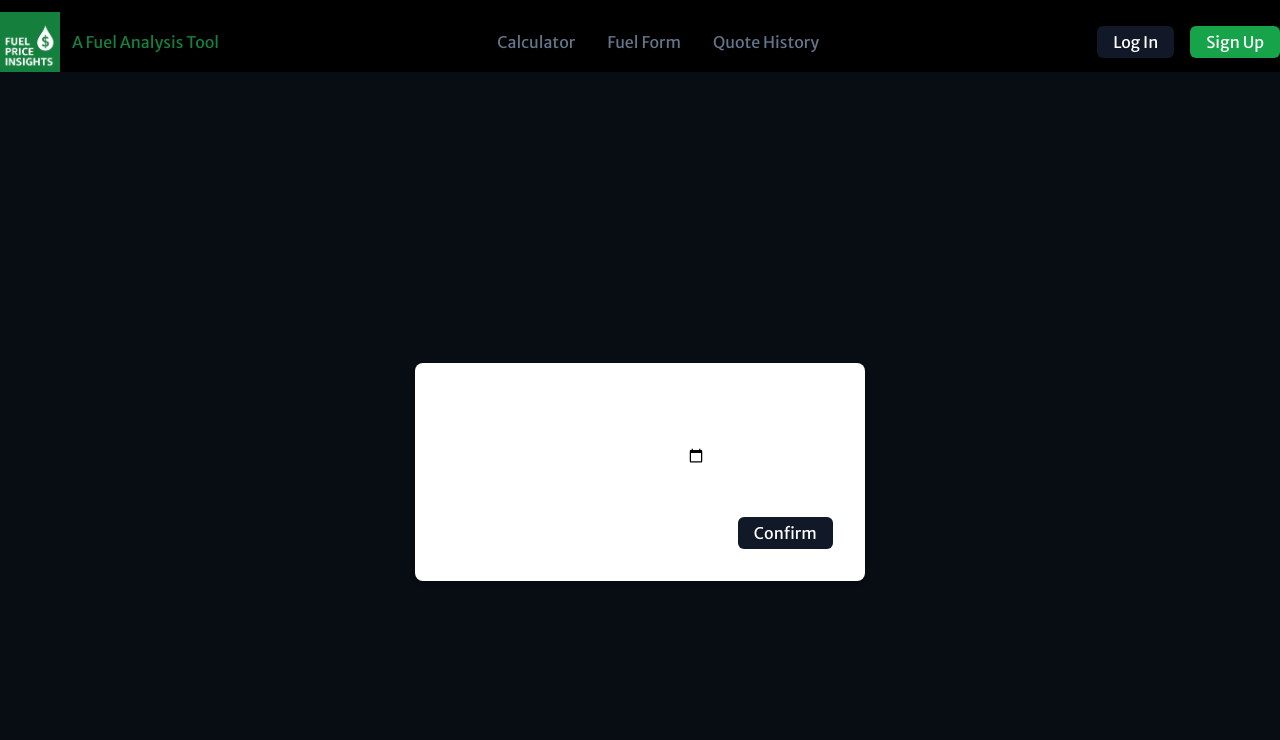
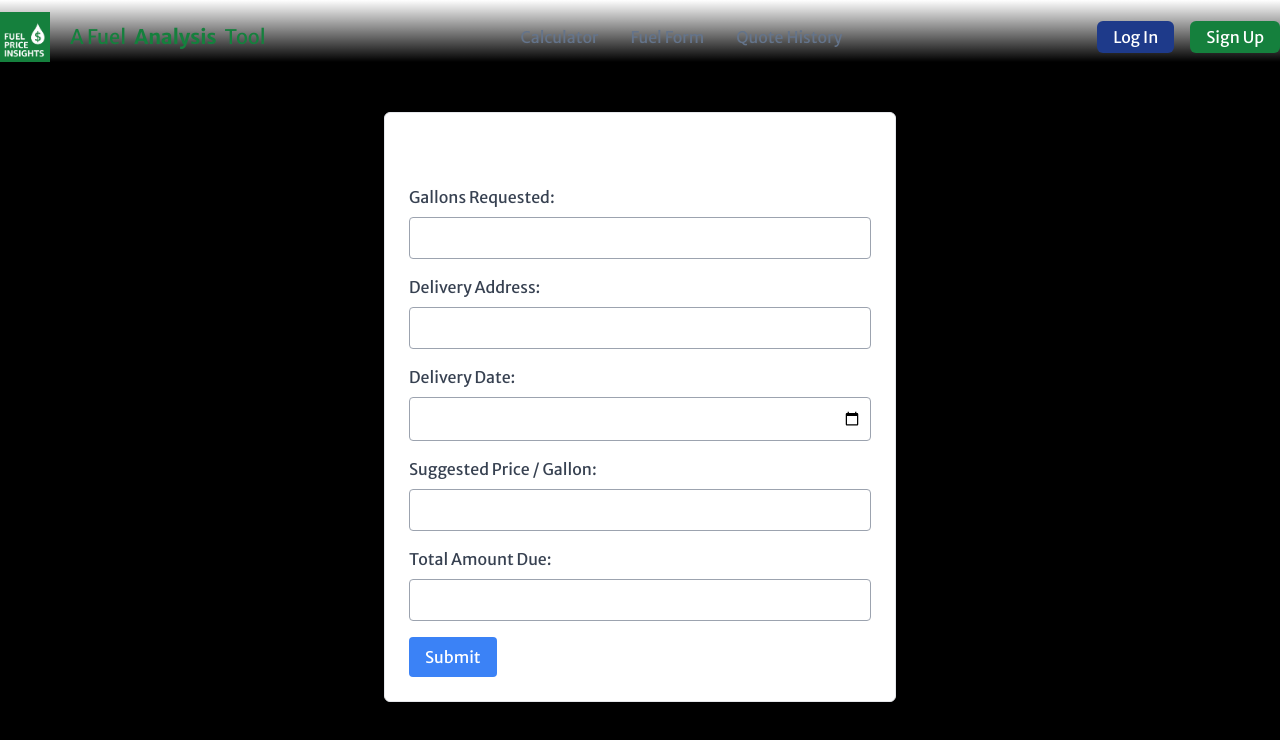
Before and after one commit to caoboyeehaw/fuel-price-insights, a Next.js app: page /fuelform in a window 1280 px wide. Shown: the top 740 px of the page. Built offline with nearby package versions, Linux system fonts and the light colour scheme.

Commit message:
large frontend-overhaul

```diff
--- a/src/components/Navbar.tsx
+++ b/src/components/Navbar.tsx
@@ -3,33 +3,39 @@ import Image from 'next/image';
 
 const Navbar = () => {
   return (
-    <div className="container mx-auto mt-3">
-      <nav className="flex justify-between items-center">
+    <div className="fixed top-0 left-0 right-0 z-10">
+      <div className="container mx-auto pt-3 bg-gradient-to-b from-white to-white/0 bg-opacity-100"> {/* Added bg-gradient-to-b and bg-opacity-90 classes */}
+        <div className="flex justify-center items-center">
+          <nav className="flex justify-between items-center w-full">
             <div>
               <Link href="/">
-          <div className="font textxl text-green-700 flex items-center">
-            <Image src="/FPI_Logo.png" alt="Logo" width={60} height={60} />
-            <span className="ml-3">A Fuel Analysis Tool</span>
+                <div className="text-xl text-green-700 flex items-center">
+                  <Image src="/FPI_Logo.png" alt="Logo" width={50} height={50} />
+                  <div className="ml-5 flex flex-nowrap">
+                    <p className="mr-2">A&nbsp;Fuel</p>
+                    <p className="font-bold mr-2">Analysis</p>
+                    <p>Tool</p>
+                  </div>
                 </div>
               </Link>
             </div>
-
             <div>
               <Link className="text-md rounded-lg px-4 py-2 text-slate-500 hover:text-black" href="/calculator">Calculator</Link>
               <Link className="text-md rounded-lg px-4 py-2 text-slate-500 hover:text-black" href="/fuelform">Fuel Form</Link>
               <Link className="text-md rounded-lg px-4 py-2 text-slate-500 hover:text-black" href="/quotehistory">Quote History</Link>
             </div>
             <div className="flex space-x-4 items-center">
-
-          <Link className="text-md flex items-center rounded-md px-4 py-1 bg-gray-900 hover:bg-gray-800 text-white" href="/login">
+              <Link className="text-md flex items-center rounded-md px-4 py-1 bg-blue-900 hover:bg-blue-800 text-white" href="/login">
                 <span className="mx-auto">Log In</span>
               </Link>
-          <Link className="text-md flex items-center rounded-md hover:shadow-none px-4 py-1 bg-green-600 hover:bg-green-500 text-white" href="/signup">
+              <Link className="text-md flex items-center rounded-md hover:shadow-none px-4 py-1 bg-green-700 hover:bg-green-600 text-white" href="/signup">
                 <span className="mx-auto">Sign Up</span>
               </Link>
             </div>
           </nav>
         </div>
+      </div>
+    </div>
   );
 };
 
--- a/src/pages/calculator.tsx
+++ b/src/pages/calculator.tsx
@@ -1,14 +1,96 @@
+import { useState } from 'react';
+import { useForm } from 'react-hook-form';
 import Navbar from '../components/Navbar';
 
-export default function calculator() {
+export default function Calculator() {
+
+  const [form, setForm] = useState({
+    gallonsRequested: '',
+    deliveryState: '',
+    rateHistory: false,
+  });
+
+  const [quote, setQuote] = useState({
+    suggestedPrice: 0,
+    totalAmountDue: 0
+  });
+
+  const handleInputChange = (event) => {
+    const {name, value} = event.target;
+    setForm({
+      ...form,
+      [name]: value
+    });
+  }
+
+  const handleGetQuote = () => {
+
+    const currentPrice = 1.50;
+    let margin = currentPrice;
+
+    const locationFactor = form.deliveryState === 'Texas' ? 0.02 : 0.04;
+
+    const rateHistoryFactor = form.rateHistory ? 0.01 : 0;
+
+    const gallonsRequested = parseInt(form.gallonsRequested);
+    const gallonsRequestedFactor = gallonsRequested > 1000 ? 0.02 : 0.03;
+
+    const companyProfitFactor = 0.1;
+
+    margin *= (locationFactor - rateHistoryFactor + gallonsRequestedFactor + companyProfitFactor);
+
+    const suggestedPrice = currentPrice + margin;
+
+
+    const totalAmountDue = suggestedPrice * gallonsRequested;
+
+    // Update quote state
+    setQuote({
+      suggestedPrice: suggestedPrice,
+      totalAmountDue: totalAmountDue
+    });
+  }
+
   return (
-    <div className="flex flex-col">
+    <div className="flex flex-col min-h-screen py-20">
       <Navbar />
-      <div className="flex justify-center h-screen">
-        <div className="container mx-auto">
-          This is the showcase page with the quick free-tier calculator
+      <div className="flex flex-col items-center justify-start p-4">
+        <div className="w-full max-w-lg mt-4 border border-gray-200 rounded-md bg-white p-6 shadow-lg">
+          <h1 className="text-2xl font-bold mb-4 text-center">
+            Fuel Quote Calculator
+          </h1>
+
+          <form>
+            <div className="mb-4">
+              <label className="block text-gray-700 font-medium mb-2">
+                Gallons Requested:
+              </label>
+
+              <input
+                className="border border-gray-400 p-2 w-full rounded"
+                name="gallonsRequested"
+                value={form.gallonsRequested}
+                onChange={handleInputChange}
+              />
+            </div>
+            <div className="flex justify-between">
+              <button
+                className="bg-blue-500 hover:bg-blue-600 text-white py-2 px-4 rounded focus:outline-none focus:shadow-outline"
+                onClick={handleGetQuote}
+              >
+                Get Quote
+              </button>
+
+              <button
+                className="bg-blue-500 hover:bg-blue-600 text-white py-2 px-4 rounded focus:outline-none focus:shadow-outline"
+              >
+                Submit Quote
+              </button>
+            </div>
+          </form>
         </div>
       </div>
     </div>
   );
-};
+
+}
--- a/src/pages/fuelform.tsx
+++ b/src/pages/fuelform.tsx
@@ -1,77 +1,92 @@
 import { useForm } from 'react-hook-form';
 import Navbar from '../components/Navbar';
 
+const Fuel_quote = () => {
+  const { register, handleSubmit, formState: { errors } } = useForm();
 
-const Fuel_quote = () => {
-    const {register, handleSubmit, formState: {errors} } = useForm();
-
-    const onSubmit = async (data) => {
-      // data includes all the form values
-      console.log(data);
-
-      const response = await fetch('api/fuelquote', {
-          method: 'POST',
-          headers: {
-              'Content-Type': 'application/json',
-          },
-          body: JSON.stringify(data), // this is the form data
-      });
-
-      if (response.ok) {
-          // Handle success
-          const responseData = await response.json();
-          console.log(responseData);
-      } else {
-          const errorData = await response.json();
-          // Handle error, maybe display the errorData to user
-          console.log(errorData);
-      }
-  }
+  const onSubmit = async (data) => {
+    // submit form data
+  };
 
   return (
-    <div className="flex flex-col">
-        <Navbar />
-        <div className="flex items-center justify-center h-screen bg-opacity-50 bg-gray-900">
-            <div className="bg-white p-8 rounded-lg shadow-md flex flex-col">
+    <div className="flex flex-col min-h-screen py-20">
+      <Navbar />
+      <div className="flex flex-col items-center justify-start p-4">
+        <div className="w-full max-w-lg mt-4 border border-gray-200 rounded-md bg-white p-6 shadow-lg">
+          <h1 className="text-2xl font-bold mb-4 text-center">
+            Fuel Quote Form
+          </h1>
           <form onSubmit={handleSubmit(onSubmit)}>
 
-            <div>
-              <label>Gallons Requested:</label>
-              <input {...register('GallonNeeded', { required: true })} />
-              {errors.GallonNeeded && <p>This field is required</p>}
+            <div className="mb-4">
+              <label className="block text-gray-700 font-medium mb-2">
+                Gallons Requested:
+              </label>
+              <input
+                className="border border-gray-400 p-2 w-full rounded"
+                {...register('GallonNeeded', { required: true })}
+              />
+              {errors.GallonNeeded && <p className="text-red-500">This field is required</p>}
             </div>
 
-            <div>
-                <label>Delivery Address:</label>
-                <input type="text" {...register('deliveryAddress')}/>
+            <div className="mb-4">
+              <label className="block text-gray-700 font-medium mb-2">
+                Delivery Address:
+              </label>
+              <input
+                className="border border-gray-400 p-2 w-full rounded"
+                type="text"
+                {...register('deliveryAddress')}
+              />
             </div>
 
-            <div>
-                <label>Delivery Date:</label>
-                <input type="date" {...register('deliveryDate', {required: true})} />
-                {errors.deliveryDate && <p>This field is required</p>}
+            <div className="mb-4">
+              <label className="block text-gray-700 font-medium mb-2">
+                Delivery Date:
+              </label>
+              <input
+                className="border border-gray-400 p-2 w-full rounded"
+                type="date"
+                {...register('deliveryDate', {required: true})}
+              />
+              {errors.deliveryDate && <p className="text-red-500">This field is required</p>}
             </div>
 
-            <div>
-              <label>Suggested Price / Gallon:</label>
-              <input type="number" {...register('ppg')} readOnly />
+            <div className="mb-4">
+              <label className="block text-gray-700 font-medium mb-2">
+                Suggested Price / Gallon:
+              </label>
+              <input
+                className="border border-gray-400 p-2 w-full rounded"
+                type="number"
+                {...register('ppg')}
+                readOnly
+              />
             </div>
 
-            <div>
-                <label>Total Amount Due:</label>
-                <input type="number" {...register('totalAmountDue')} readOnly />
+            <div className="mb-4">
+              <label className="block text-gray-700 font-medium mb-2">
+                Total Amount Due:
+              </label>
+              <input
+                className="border border-gray-400 p-2 w-full rounded"
+                type="number"
+                {...register('totalAmountDue')}
+                readOnly
+              />
             </div>
 
-            <div className="flex justify-end">
-              <button className="text-md flex items-center rounded-md px-4 py-1 bg-gray-900 hover:bg-gray-800 text-white" type="submit">Confirm</button>
-            </div>
+            <button
+              className="bg-blue-500 hover:bg-blue-600 text-white py-2 px-4 rounded focus:outline-none focus:shadow-outline"
+              type="submit"
+            >
+              Submit
+            </button>
           </form>
         </div>
       </div>
     </div>
-    )
-};
+  );
+}
 
 export default Fuel_quote;
-
-//TODO: incorporate proper credential corrections. Right now it's all in console.
--- a/src/pages/login.tsx
+++ b/src/pages/login.tsx
@@ -4,7 +4,7 @@ import Navbar from '../components/Navbar';
 
 const SigninPage = () => {
   const { register, handleSubmit, formState: { errors } } = useForm();
-  // const [showModal, setShowModal] = useState(false);
+  const [showModal, setShowModal] = useState(false);
 
   const onSubmit = async (data) => {
     console.log(data);
@@ -26,20 +26,80 @@ const SigninPage = () => {
     }
   }
 
-  // const openModal = () => {
-  //   setShowModal(true);
-  // }
-
-  // const closeModal = () => {
-  //   setShowModal(false);
-  // }
-
   return (
-    <div className="flex flex-col min-h-screen">
+    <div className="flex flex-col min-h-screen ">
       <Navbar />
-      <div className="flex items-center justify-center min-h-screen bg-opacity-50 bg-gray-900">
-        <div className="bg-white p-8 rounded-lg shadow-md flex flex-col">
-          <form onSubmit={handleSubmit(onSubmit)}>
+      <div className="flex-grow flex items-center justify-center bg-opacity-80 bg-black z-20">
+        {showModal && (
+          <div className="absolute inset-0 flex items-center justify-center">
+            <div className="bg-white p-8 rounded-lg shadow-md flex flex-col relative">
+              <button
+                className="absolute top-2 right-2 text-gray-500 hover:text-gray-800"
+                onClick={() => setShowModal(false)}
+              >
+                <svg className="w-4 h-4" fill="currentColor" viewBox="0 0 20 20">
+                  <path
+                    fillRule="evenodd"
+                    d="M11.414 10L15.707 5.707a1 1 0 10-1.414-1.414L10 8.586 5.707 4.293a1 1 0 10-1.414 1.414L8.586 10l-4.293 4.293a1 1 0 001.414 1.414L10 11.414l4.293 4.293a1 1 0 001.414-1.414L11.414 10z"
+                    clipRule="evenodd"
+                  />
+                </svg>
+              </button>
+              <form onSubmit={handleSubmit(onSubmit)} className="flex-grow">
+                <div className="mb-4">
+                  <label className="text-black mb-1">Email:</label>
+                  <div className="flex">
+                    <input
+                      {...register('email', { required: true })}
+                      className="border border-gray-300 rounded-md px-3 py-2 text-black"
+                    />
+                  </div>
+                  {errors.email && <p>This field is required</p>}
+                </div>
+                <div className="mb-4">
+                  <label className="text-black mb-1">Password:</label>
+                  <div className="flex">
+                    <input
+                      type="password"
+                      {...register('password', { required: true })}
+                      className="border border-gray-300 rounded-md px-3 py-2 text-black"
+                    />
+                  </div>
+                  {errors.password && <p>This field is required</p>}
+                </div>
+                <div className="flex justify-end">
+                  <button className="text-md flex items-center rounded-md px-4 py-2 bg-blue-900 hover:bg-blue-800 text-white w-full" type="submit">Log In</button>
+                </div>
+              </form>
+              <button
+                className="absolute top-2 right-2 text-gray-500 hover:text-gray-800"
+                onClick={() => setShowModal(false)}
+              >
+                <svg className="w-4 h-4" fill="currentColor" viewBox="0 0 20 20">
+                  <path
+                    fillRule="evenodd"
+                    d="M11.414 10L15.707 5.707a1 1 0 10-1.414-1.414L10 8.586 5.707 4.293a1 1 0 10-1.414 1.414L8.586 10l-4.293 4.293a1 1 0 001.414 1.414L10 11.414l4.293 4.293a1 1 0 001.414-1.414L11.414 10z"
+                    clipRule="evenodd"
+                  />
+                </svg>
+              </button>
+            </div>
+          </div>
+        )}
+        <div className="bg-white p-8 rounded-lg shadow-md flex flex-col flex-grow-0 relative">
+          <button
+            className="absolute top-2 right-2 text-gray-500 hover:text-gray-800"
+            onClick={() => setShowModal(true)}
+          >
+            <svg className="w-4 h-4" fill="currentColor" viewBox="0 0 20 20">
+              <path
+                fillRule="evenodd"
+                d="M11.414 10L15.707 5.707a1 1 0 10-1.414-1.414L10 8.586 5.707 4.293a1 1 0 10-1.414 1.414L8.586 10l-4.293 4.293a1 1 0 001.414 1.414L10 11.414l4.293 4.293a1 1 0 001.414-1.414L11.414 10z"
+                clipRule="evenodd"
+              />
+            </svg>
+          </button>
+          <form onSubmit={handleSubmit(onSubmit)} className="flex-grow">
             <div className="mb-4">
               <label className="text-black mb-1">Email:</label>
               <div className="flex">
@@ -62,7 +122,7 @@ const SigninPage = () => {
               {errors.password && <p>This field is required</p>}
             </div>
             <div className="flex justify-end">
-              <button className="text-md flex items-center rounded-md px-4 py-1 bg-gray-900 hover:bg-gray-800 text-white" type="submit">Login</button>
+              <button className="text-md flex items-center rounded-md px-4 py-2 bg-blue-900 hover:bg-blue-800 text-white w-full" type="submit">Log In</button>
             </div>
           </form>
         </div>
--- a/src/pages/quotehistory.tsx
+++ b/src/pages/quotehistory.tsx
@@ -1,6 +1,7 @@
-//Nibras Sultan
 import { useState } from 'react';
 import Navbar from '../components/Navbar';
+
+
 
 export default function Home() {
   const [startDate, setStartDate] = useState("");
@@ -34,19 +35,19 @@ export default function Home() {
   };
 
   return (
-    <div className="flex flex-col">
+    <div className="flex flex-col py-20">
         <Navbar />
-        <div className="flex flex-col items-center justify-start pt-12 min-h-screen">
-            <div className="mt-4 border-gray-200">
+        <div className="flex flex-col items-center justify-start pt-4 min-h-screen ">
+            <div className="mt-4 border-gray-200 border rounded-md bg-white p-6 shadow-lg">
         <h1 className="text-2xl font-bold mb-4 text-center">Fuel Quote History</h1>
-        <div className="flex justify-center space-x-4">
+        <div className="space-y-4">
           <div>
-            <label htmlFor="start-date">Start Date:</label>
-            <input type="date" id="start-date" value={startDate} onChange={handleStartDateChange} className="border-gray-300 rounded-md p-2" />
+            <label htmlFor="start-date" className="block text-sm font-medium text-gray-700">Start Date:</label>
+            <input type="date" id="start-date" value={startDate} onChange={handleStartDateChange} className="mt-1 block w-full py-2 px-3 border border-gray-300 bg-white rounded-md shadow-sm focus:outline-none focus:ring-blue-500 focus:border-blue-500 sm:text-sm" />
           </div>
           <div>
-            <label htmlFor="end-date">End Date:</label>
-            <input type="date" id="end-date" value={endDate} onChange={handleEndDateChange} className="border-gray-300 rounded-md p-2" />
+            <label htmlFor="end-date" className="block text-sm font-medium text-gray-700">End Date:</label>
+            <input type="date" id="end-date" value={endDate} onChange={handleEndDateChange} className="mt-1 block w-full py-2 px-3 border border-gray-300 bg-white rounded-md shadow-sm focus:outline-none focus:ring-blue-500 focus:border-blue-500 sm:text-sm" />
           </div>
         </div>
         <div className="mt-4 flex justify-center">
```
Also changed, not shown: package.json (+5 -2 lines), 1 other file (tests, documents, lock files or other folders). Lines whose indentation alone changed are shown as unchanged.
